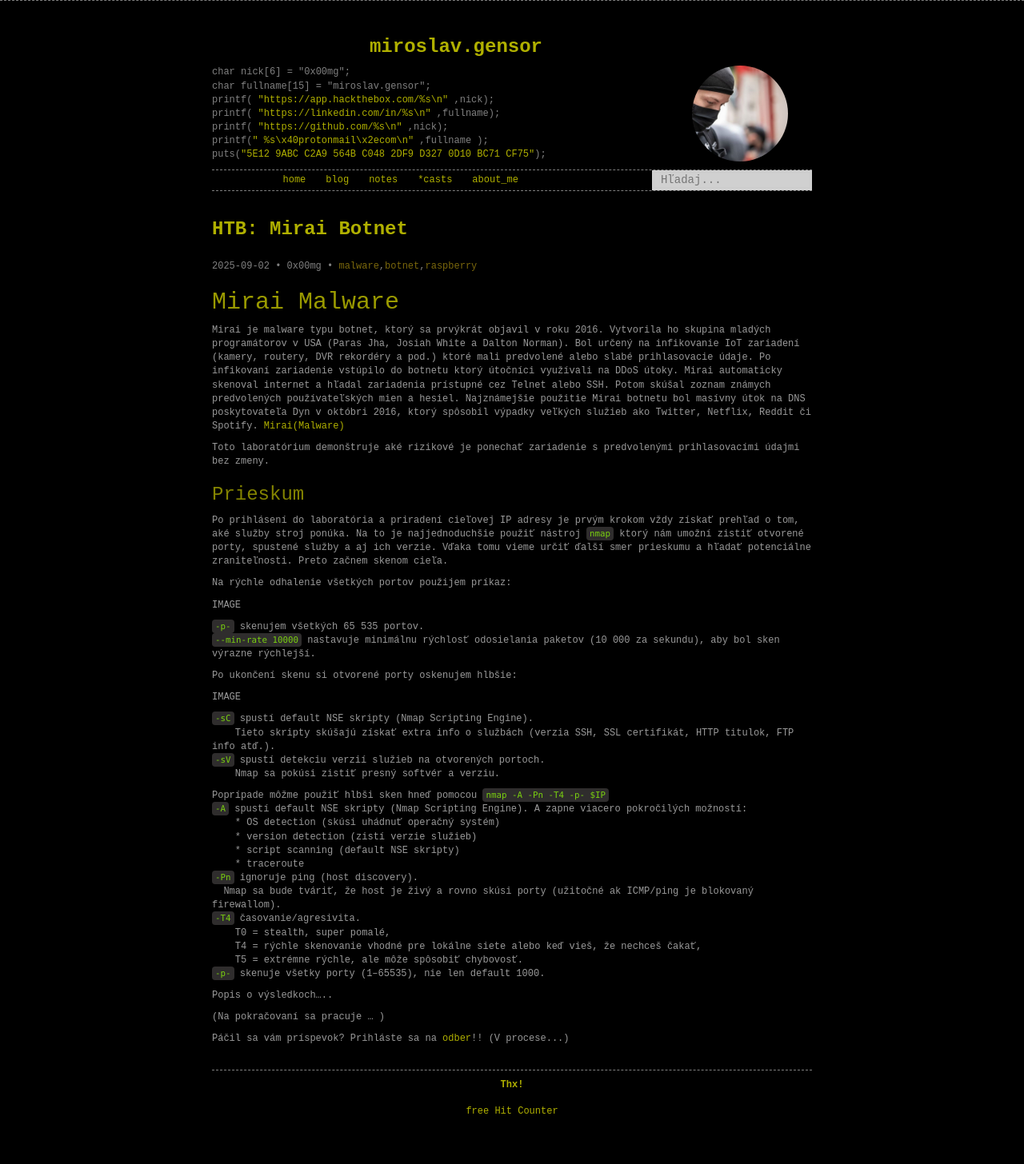
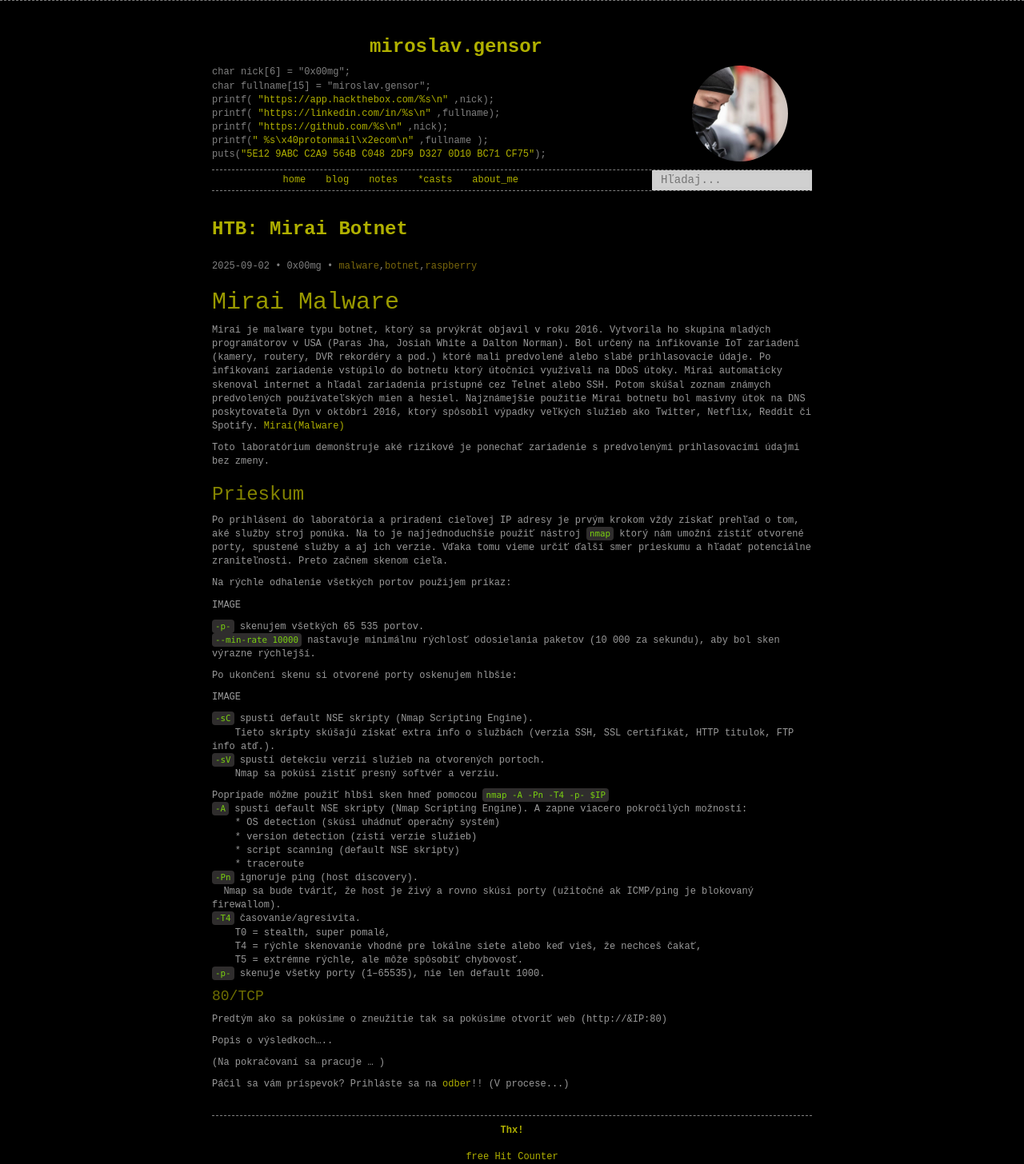
Before and after one commit to 0x00mg/0x00mg.github.io, a Jekyll site: the page built from _posts/2025/2025-09-02-HTB:-Mirai-botnet.md, in a window 1280 px wide. Shown: the whole page at 80% size. Built offline with Jekyll 4.4.1, drawn with Linux system fonts in a browser that asks for light colours; comment, search, counter and statistics services are not loaded; before the commit the page ends 1399 px from its top, so only the background shows below that.

Commit message:
Update 2025-09-02-HTB:-Mirai-botnet.md

```diff
--- a/_posts/2025/2025-09-02-HTB:-Mirai-botnet.md
+++ b/_posts/2025/2025-09-02-HTB:-Mirai-botnet.md
@@ -61,6 +61,9 @@ Poprípade môžme použiť hlbši sken hneď pomocou `nmap -A -Pn -T4 -p- $IP`
 &nbsp;&nbsp;&nbsp;&nbsp;T5 = extrémne rýchle, ale môže spôsobiť chybovosť.
 `-p-` skenuje všetky porty (1–65535), nie len default 1000.
 
+#### 80/TCP
+Predtým ako sa pokúsime o zneužitie tak sa pokúsime otvoriť web (http://&IP:80)
+
 
 Popis o výsledkoch.....
 
```
